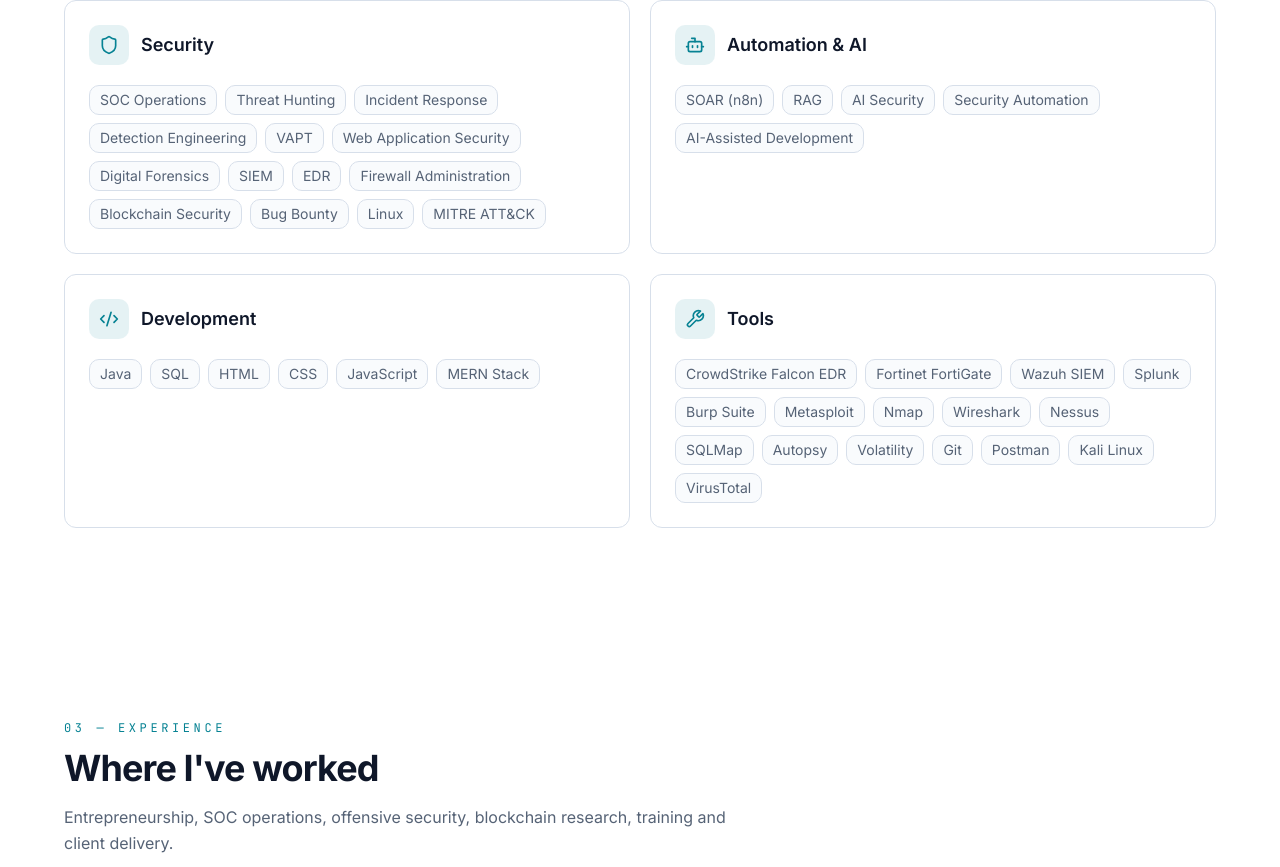
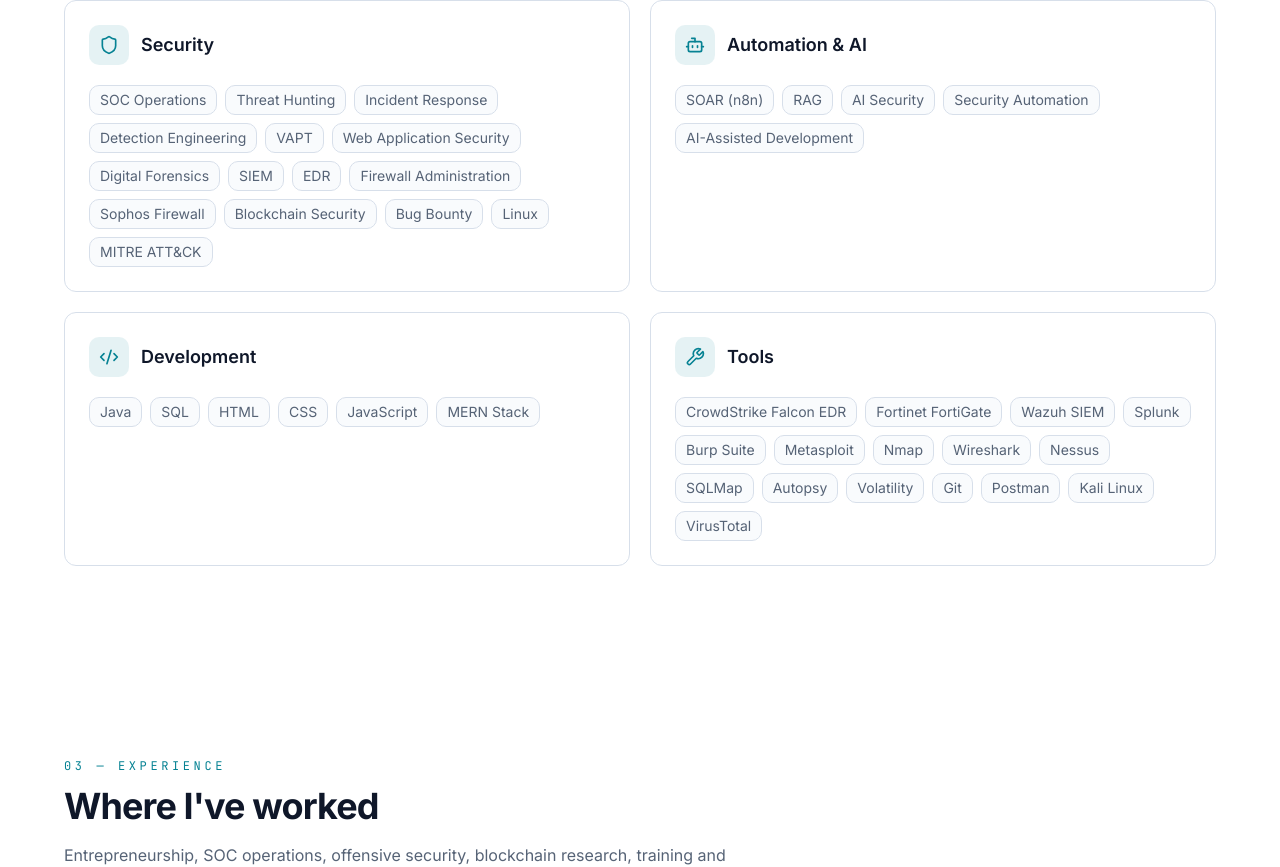
Before and after one commit to DevaSaiNandiniMandapalli/portfolio, a React (Vite) app: page / in a window 1280 px wide. Shown: the part 1853-2720 px from the top of the page. Built offline with nearby package versions, Linux system fonts and the light colour scheme.

Commit message:
Move Sophos Firewall from certifications to security skills
Co-authored-by: Lemon Code <hello@lemoncode.ai>

```diff
--- a/src/data/portfolio.ts
+++ b/src/data/portfolio.ts
@@ -126,6 +126,7 @@ export const skillGroups: SkillGroup[] = [
       "SIEM",
       "EDR",
       "Firewall Administration",
+      "Sophos Firewall",
       "Blockchain Security",
       "Bug Bounty",
       "Linux",
@@ -301,7 +302,6 @@ export const certifications: Certification[] = [
   { name: "CrowdStrike Falcon Fundamentals" },
   { name: "Fortinet Certified Associate in Cybersecurity" },
   { name: "Palo Alto Networks Certification" },
-  { name: "Sophos Firewall" },
   { name: "Spharaka" },
   { name: "Vulnerability Assessment & Penetration Testing (VAPT)" },
   { name: "Bug Bounty & Web Security" },
```
